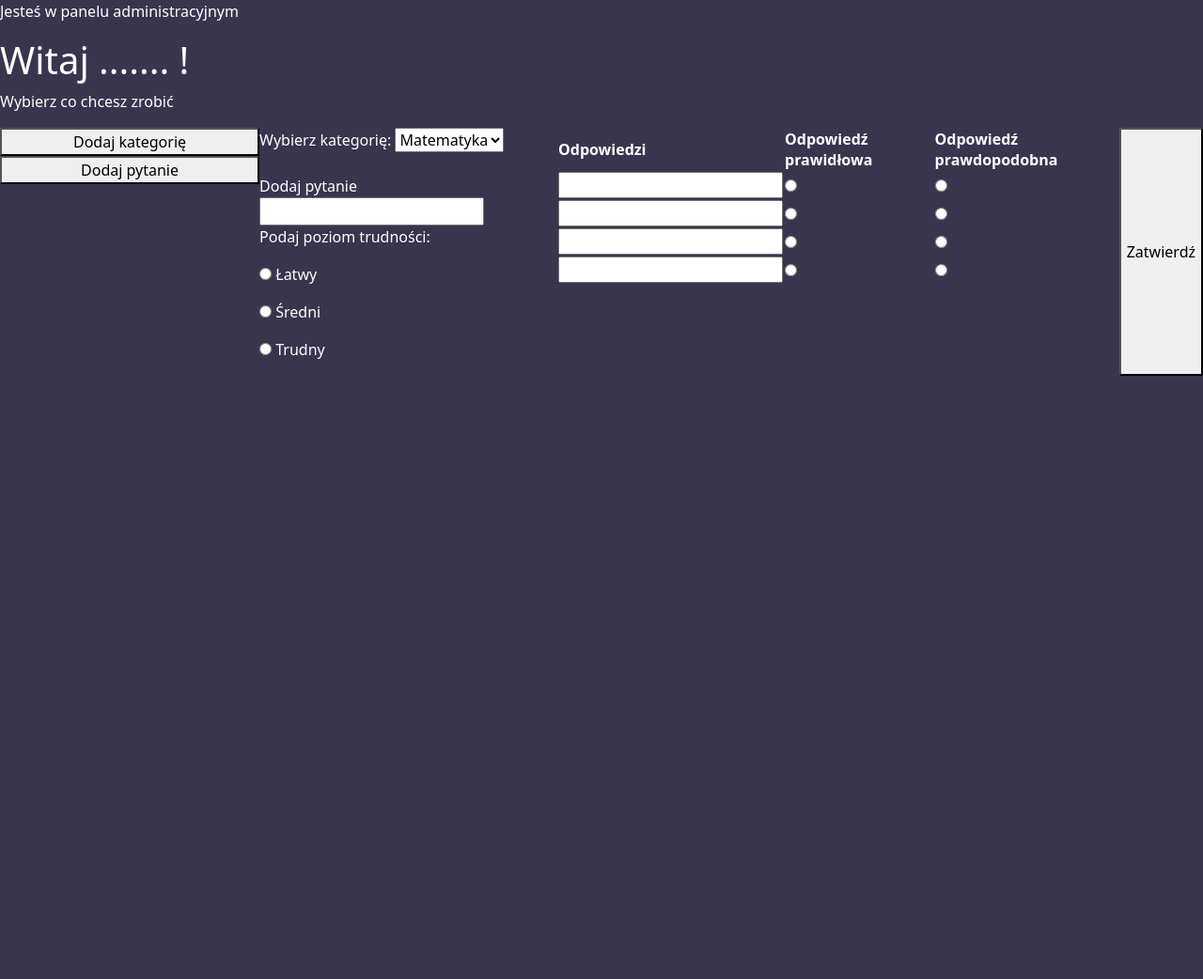
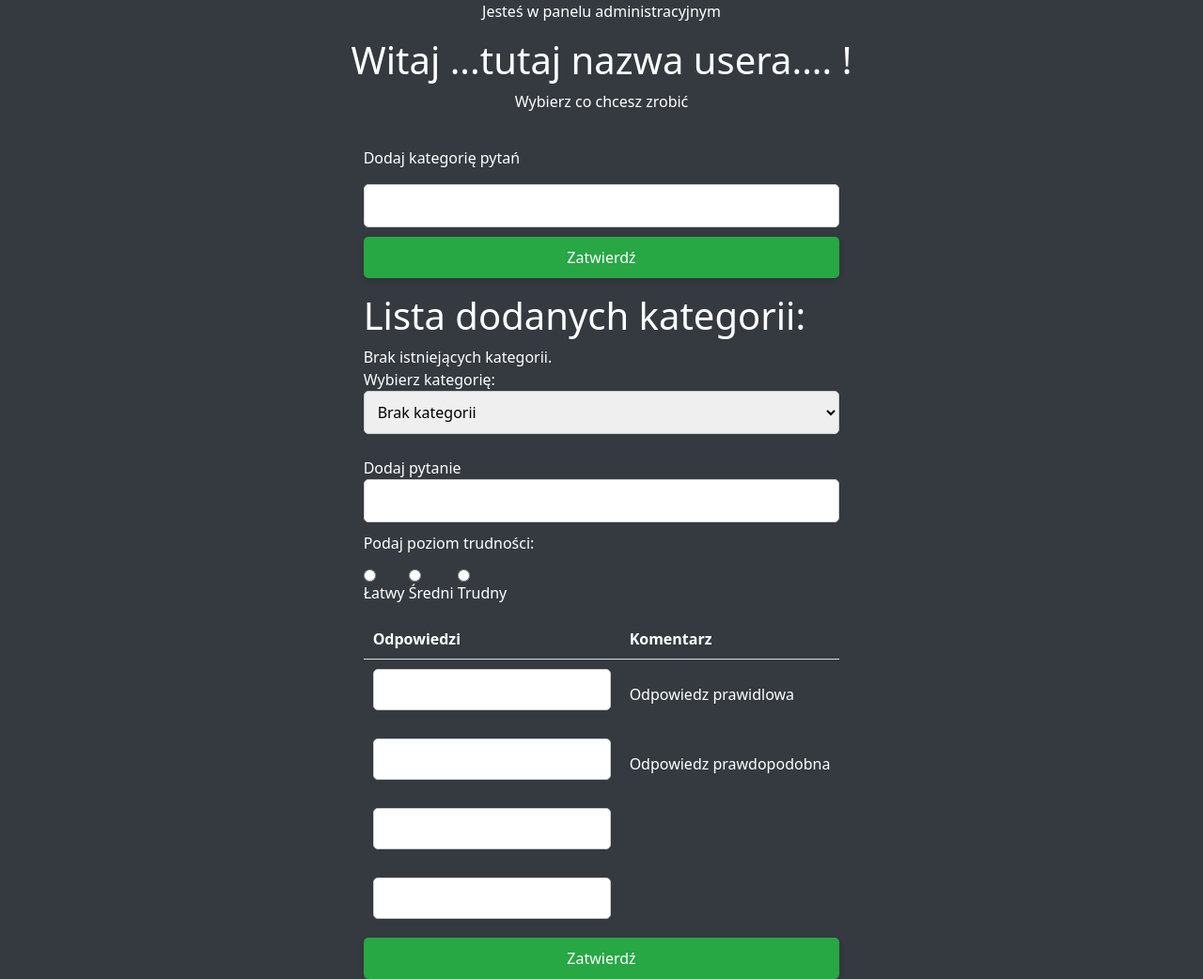
Before and after one commit to Rufus785/QuizNet, a PHP site: page /admin-panel.php in a window 1280 px wide. Shown: the whole page at 94% size. Before the commit the page ends 400 px from the top, so only its background shows below. Run offline with PHP 8.4, Linux system fonts and the light colour scheme; data that the repository does not hold is empty.

Commit message:
Zmiany stylistyczne admin panelu

```diff
--- /dev/null
+++ b/QuizNet/admin-panel.css
@@ -0,0 +1,125 @@
+/* Globalne style */
+body {
+    font-family: Arial, sans-serif;
+    margin: 0;
+    padding: 0;
+    background-color: #f9f9f9; /* Jasnoszary kolor tła strony */
+}
+
+/* Styl dla panelu admina */
+.admin-panel-content {
+    background-color: #343a40; /* Ciemnoszary kolor tła panelu */
+    height: auto;
+    min-height: 100vh;
+    color: white;
+    display: flex;
+    flex-direction: column;
+    align-items: center;
+    justify-content: center;
+}
+
+/* Styl dla grupy paneli */
+.panel-group {
+    display: flex;
+    flex-direction: row;
+    justify-content: center;
+}
+
+/* Styl dla pojedynczego panelu */
+.panel {
+    width: 300px;
+    margin: 10px; /* Odległość między panelami */
+}
+
+/* Styl dla zawartości panelu */
+.panel-content {
+    color: white;
+    margin-top: 20px; /* Odległość między górnym tekstem a przyciskami */
+    /* display: none; */
+    display: flex;
+    flex-direction: column;
+}
+
+/* Styl dla przycisków kategorii i pytań */
+.category, .question {
+    width: 100%;
+    padding: 10px;
+    margin-bottom: 10px; /* Odległość między przyciskami */
+    background-color: #007bff; /* Niebieski kolor tła przycisków */
+    color: white;
+    border: none;
+    border-radius: 5px;
+    cursor: pointer;
+    transition: background-color 0.3s ease; /* Efekt przejścia po najechaniu myszką */
+}
+
+/* Styl dla przycisków kategorii i pytań po najechaniu myszką */
+.category:hover, .question:hover {
+    background-color: #0056b3; /* Zmiana koloru tła po najechaniu */
+}
+
+/* Styl dla inputów tekstowych i selecta */
+input[type="text"], select {
+    width: 100%;
+    padding: 10px;
+    margin-bottom: 10px; /* Odległość między inputami */
+    border: 1px solid #ccc;
+    border-radius: 5px;
+    box-sizing: border-box;
+}
+
+/* Styl dla tabeli odpowiedzi */
+.answers table {
+    width: 100%;
+    border-collapse: collapse;
+}
+
+.answers th {
+    padding: 10px;
+    text-align: left;
+    border-bottom: 1px solid #ddd;
+    color: white;
+}
+
+.answers td {
+    padding: 10px;
+    /* border-bottom: 1px solid #ddd; */
+    color: white;
+}
+
+.submit {
+    width: 100%;
+    padding: 10px;
+    background-color: #28a745; /* Zielony kolor tła przycisku */
+    color: white;
+    border: none;
+    border-radius: 5px;
+    cursor: pointer;
+    transition: background-color 0.3s ease; /* Efekt przejścia po najechaniu myszką */
+    box-shadow: 0 4px 6px rgba(0, 0, 0, 0.1); /* Cień */
+}
+
+/* Styl dla przycisku Zatwierdź po najechaniu myszką */
+.submit:hover {
+    background-color: #218838; /* Zmiana koloru tła po najechaniu */
+    box-shadow: 0 4px 8px rgba(0, 0, 0, 0.2); /* Zwiększony cień po najechaniu */
+}
+/* Styl dla przycisku Zatwierdź */
+.submit-button {
+    width: 100%;
+    padding: 10px;
+    background-color: #28a745; /* Zielony kolor tła przycisku */
+    color: white;
+    border: none;
+    border-radius: 5px;
+    cursor: pointer;
+    transition: background-color 0.3s ease; /* Efekt przejścia po najechaniu myszką */
+    box-shadow: 0 4px 6px rgba(0, 0, 0, 0.1); /* Cień */
+}
+
+/* Styl dla przycisku Zatwierdź po najechaniu myszką */
+.submit-button:hover {
+    background-color: #218838; /* Zmiana koloru tła po najechaniu */
+    box-shadow: 0 4px 8px rgba(0, 0, 0, 0.2); /* Zwiększony cień po najechaniu */
+}
+td
--- a/QuizNet/admin-panel.php
+++ b/QuizNet/admin-panel.php
@@ -1,4 +1,4 @@
-<link rel="stylesheet" href="styles.css">
+<link rel="stylesheet" href="admin-panel.css">
 <link href="https://cdn.jsdelivr.net/npm/bootstrap@5.3.3/dist/css/bootstrap.min.css" rel="stylesheet"
         integrity="sha384-QWTKZyjpPEjISv5WaRU9OFeRpok6YctnYmDr5pNlyT2bRjXh0JMhjY6hW+ALEwIH" crossorigin="anonymous">
 <script src="https://cdn.jsdelivr.net/npm/bootstrap@5.3.3/dist/js/bootstrap.bundle.min.js"
@@ -8,8 +8,7 @@
 include("config.php");
 
 if(isset($_POST['kategoria'])){
-    $nazwa_kategorii = $_POST['kategoria'];
-    $nazwa_kategorii = $mysqli->real_escape_string($nazwa_kategorii);
+    $nazwa_kategorii = $mysqli->real_escape_string($_POST['kategoria']);
 
     $sql = "SELECT name FROM subjects WHERE name = '$nazwa_kategorii'";
     $result = $mysqli -> query($sql);
@@ -26,36 +25,34 @@ if(isset($_POST['kategoria'])){
         echo '<p>Jest już taka kategoria! :(</p>';
     }
 }
-
 ?>
 
 <div class="admin-panel-content">
     <p>Jesteś w panelu administracyjnym</p>
-    <h1>Witaj ....... !</h1>
+    <h1>Witaj ...tutaj nazwa usera.... !</h1>
     <p>Wybierz co chcesz zrobić</p>
 
-    <div class="panel-group">
-        <div class="panel">
+
+    <!-- <div class="header-buttons">
         <button class="category" onclick="showCategory()">Dodaj kategorię</button>
         <button class="question" onclick="showQuestions()">Dodaj pytanie</button>
-        </div>
+    </div> -->
+
+    <div class="panel-group">
         <div class="panel-content">
             <div class="category-div">
                 <p>Dodaj kategorię pytań</p>
                 <form action="admin-panel.php" method="POST">
-                    <button type="submit">Zatwierdź</button>
                     <input type="text" name="kategoria" id="">
+                    <button type="submit" class="submit-button">Zatwierdź</button>
                 </form>
                 <div id="category-div">
                     <h1>Lista dodanych kategorii:</h1>
                     <?php
-                    // Pobierz istniejące kategorie z bazy danych
                     $sql = "SELECT name FROM subjects";
                     $result = $mysqli->query($sql);
 
-                    // Sprawdź, czy zapytanie zwróciło wyniki
                     if ($result->num_rows > 0) {
-                        // Jeśli są wyniki, wyświetl listę kategorii
                         echo "<ul>";
                         while ($row = $result->fetch_assoc()) {
                             echo "<li>" . $row["name"] . "</li>";
@@ -71,12 +68,20 @@ if(isset($_POST['kategoria'])){
                 <div class="questions">
                     <label for="category">Wybierz kategorię:</label>
                     <select id="category">
-                    <option value="m">Matematyka</option>
-                    <option value="a">Angielski</option>
-                    <option value="f">Fizyka</option>
+                        <?php
+                        $sql = "SELECT name FROM subjects";
+                        $result = $mysqli->query($sql);
+
+                        if ($result->num_rows > 0) {
+                            while ($row = $result->fetch_assoc()) {
+                                echo '<option value="' . $row["name"] . '">' . $row["name"] . '</option>';
+                            }
+                        } else {
+                            echo '<option value="">Brak kategorii</option>';
+                        }
+                        ?>
                     </select>
-                <br>
-                <br>
+                    <br><br>
                     <label for="text">Dodaj pytanie</label>
                     <input type="text">
                     <p>Podaj poziom trudności:</p>
@@ -89,41 +94,38 @@ if(isset($_POST['kategoria'])){
                 <div class="answers">
     <table>
         <thead>
-    <table>
-    <thead>
             <tr>
                 <th>Odpowiedzi</th>
-            <th>Odpowiedź prawidłowa</th>
-            <th>Odpowiedź prawdopodobna</th>
+                <th>Komentarz</th>
             </tr>
         </thead>
         <tbody>
             <tr>
                 <td><input type="text" name="odpowiedz1"></td>
-            <td><input type="radio" name="prawidlowa" value="1"></td>
-            <td><input type="radio" name="prawdopodobna" value="1"></td>
+                <td>Odpowiedz prawidlowa</td>
             </tr>
             <tr>
                 <td><input type="text" name="odpowiedz2"></td>
-            <td><input type="radio" name="prawidlowa" value="2"></td>
-            <td><input type="radio" name="prawdopodobna" value="2"></td>
+                <td>Odpowiedz prawdopodobna</td>
             </tr>
             <tr>
                 <td><input type="text" name="odpowiedz3"></td>
-            <td><input type="radio" name="prawidlowa" value="3"></td>
-            <td><input type="radio" name="prawdopodobna" value="3"></td>
+                <td></td>
             </tr>
             <tr>
                 <td><input type="text" name="odpowiedz4"></td>
-            <td><input type="radio" name="prawidlowa" value="4"></td>
-            <td><input type="radio" name="prawdopodobna" value="4"></td>
+                <td></td>
             </tr>
         </tbody>
     </table>
 </div>
+
+
+
                 <button class="submit">Zatwierdź</button>
             </div>
         </div>
     </div>
 </div>
+
 <script src="script.js"></script>
--- a/QuizNet/styles.css
+++ b/QuizNet/styles.css
@@ -32,7 +32,6 @@
 }
 .content{
     display: flex;
-
     justify-content: center;
 }
 .confirm{
@@ -51,41 +50,3 @@ background-color: transparent;
 border: 1px solid black;
 border-radius: 25px;
 }
-.admin-panel-content{
-    background-color: rgb(58, 53, 78);
-    height: 100vh;
-    color: white;
-}
-.panel-group{
-    display: flex;
-    flex-direction: row;
-}
-.panel{
-    width:300px;
-    /* border: 1px solid black; */
-    height: auto;
-    display: flex;
-    flex-direction: column;
-}
-.panel-content{
-    color: white;
-}
-.difficulty{
-    display: flex;
-    flex-direction: column;
-}
-.category-div,.question-div,.permission-div,.attemps-div{
-    display:none;
-}
-.difficulty input[type="radio"],
-.difficulty p {
-    display: inline-block;
-}
-.question-div{
-display: flex;
-flex-direction: row;
-
-}
-th{
-    color: white;
-}
```
Also changed, not shown: QuizNet/leaderboards.php (added, +48 -0 lines), QuizNet/questions.css (added, +56 -0 lines), QuizNet/questions.php (added, +21 -0 lines), QuizNet/script.js (+21 -22 lines), QuizNet/styles-ranking.css (added, +46 -0 lines). Lines whose indentation alone changed are shown as unchanged.
